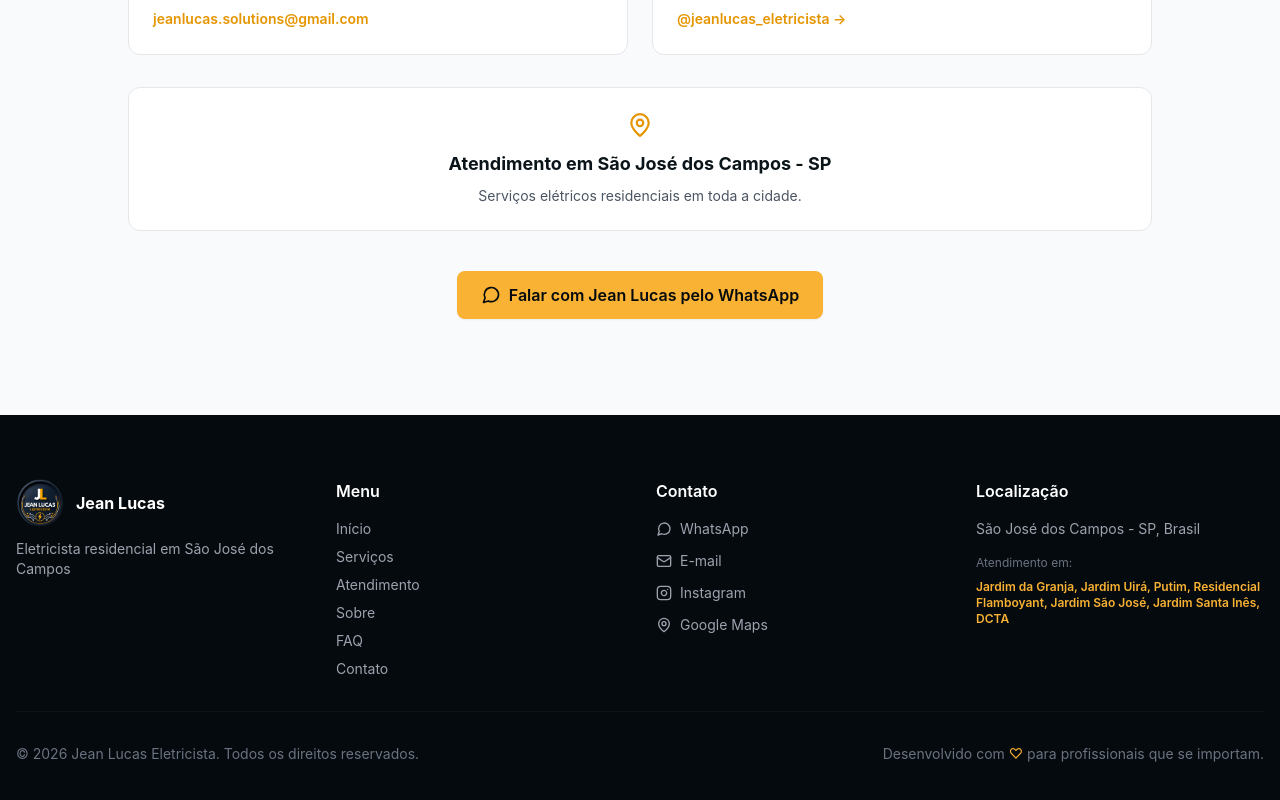
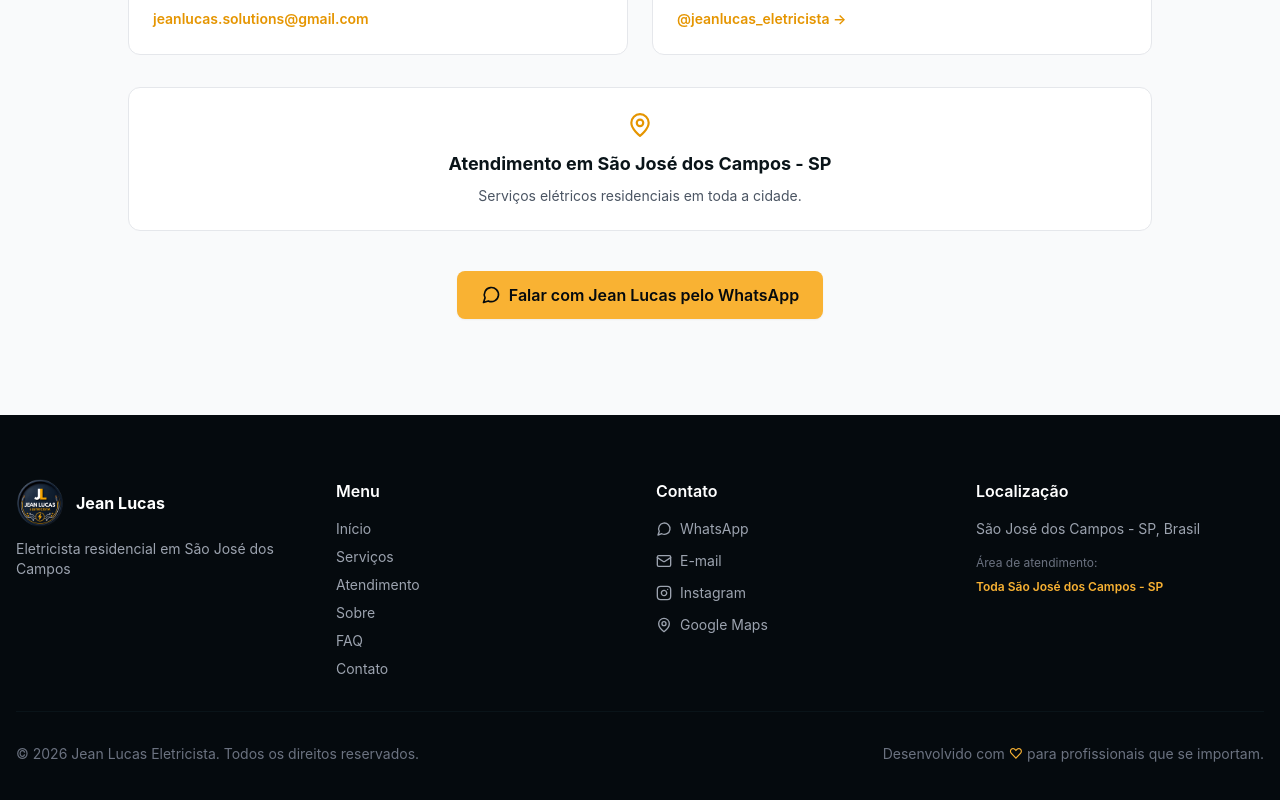
Before and after one commit to jeanlucassolutions/site-institucional, a Next.js app: page / in a window 1280 px wide. Shown: the part 9047-9847 px from the top of the page. Built offline with nearby package versions, Linux system fonts and the light colour scheme; no server answers.

Commit message:
Implement WhatsApp tracking and update location details
Added WhatsApp click tracking functionality and updated service area description.

```diff
--- a/src/components/Footer.tsx
+++ b/src/components/Footer.tsx
@@ -2,6 +2,7 @@
 
 import Image from 'next/image'
 import { MessageCircle, Mail, Instagram, MapPin } from 'lucide-react'
+import { trackWhatsAppClick } from '../lib/googleAds'
 
 const Footer = () => {
   const currentYear = new Date().getFullYear()
@@ -82,12 +83,12 @@ const Footer = () => {
             </h3>
 
             <ul className="space-y-3 text-sm">
-
               <li>
                 <a
                   href={whatsappLink}
                   target="_blank"
                   rel="noopener noreferrer"
+                  onClick={trackWhatsAppClick}
                   className="text-gray-400 hover:text-electric-500 transition-colors duration-300 flex items-center gap-2"
                 >
                   <MessageCircle size={16} />
@@ -128,7 +129,6 @@ const Footer = () => {
                   Google Maps
                 </a>
               </li>
-
             </ul>
           </div>
 
@@ -143,12 +143,10 @@ const Footer = () => {
             </p>
 
             <div className="text-xs text-gray-500">
-              <p>Atendimento em:</p>
+              <p>Área de atendimento:</p>
 
               <p className="text-electric-500 font-semibold mt-2">
-                Jardim da Granja, Jardim Uirá, Putim,
-                Residencial Flamboyant, Jardim São José,
-                Jardim Santa Inês, DCTA
+                Toda São José dos Campos - SP
               </p>
             </div>
           </div>
```
